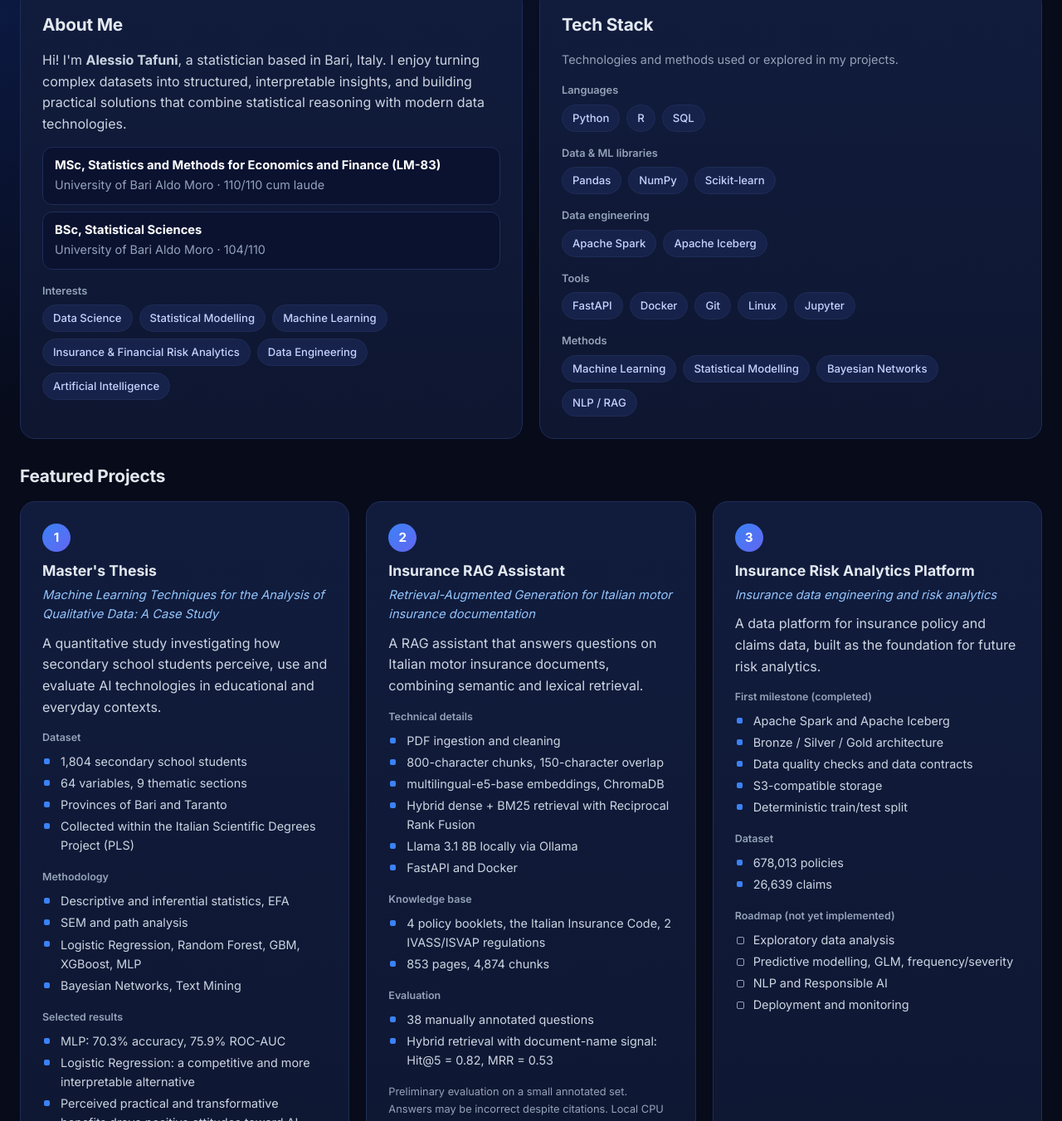
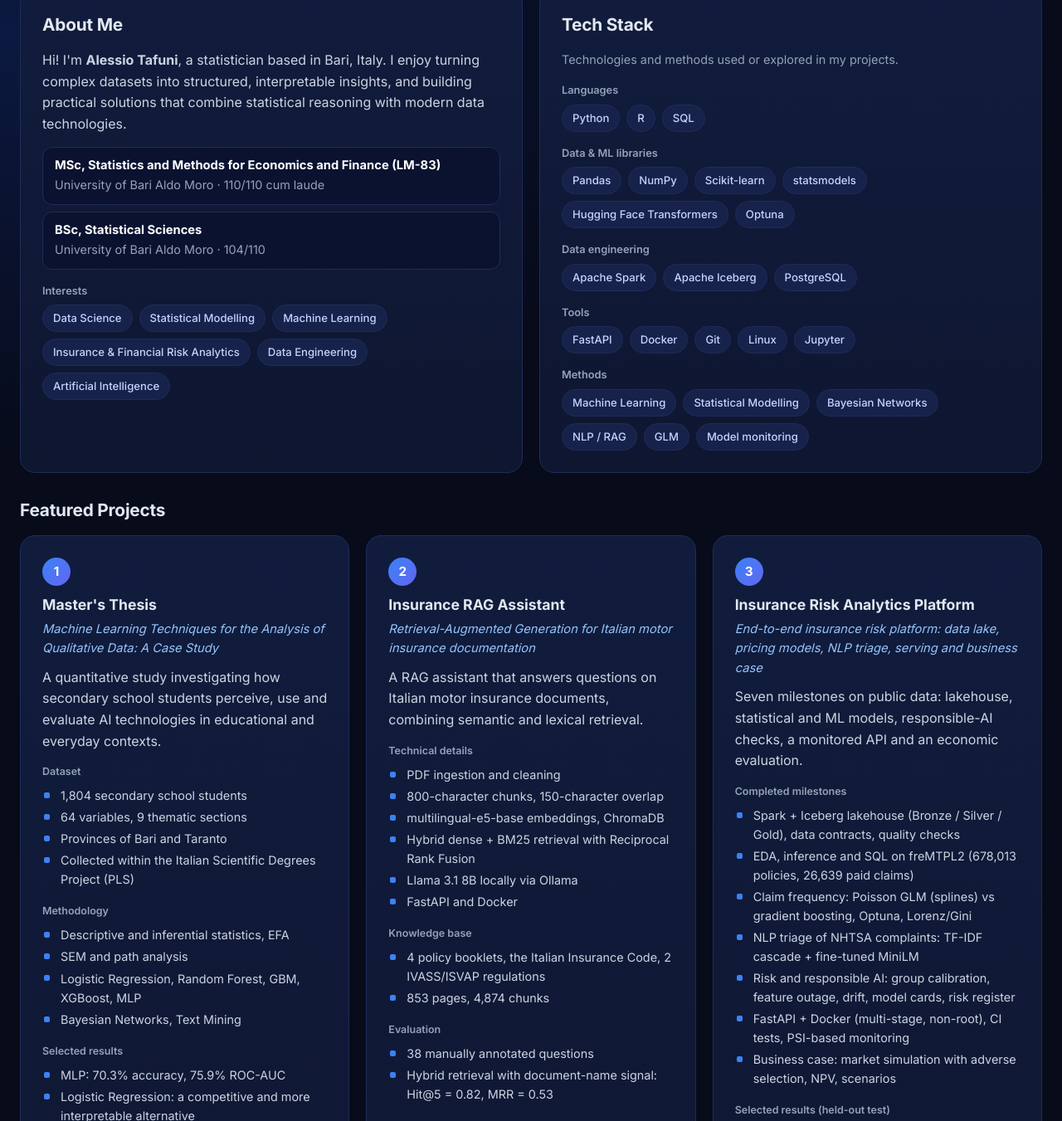
Before and after one commit to alextaf2017/alextaf2017.github.io, a plain HTML site: page index.html in a window 1280 px wide. Shown: the part 363-1714 px from the top of the page at 83% size. Drawn offline with Linux system fonts and the light colour scheme.

Commit message:
Update project 3: seven milestones, results, limitations
Co-Authored-By: Claude Sonnet 5.5 <noreply@anthropic.com>
Claude-Session: https://claude.ai/code/session_011hGnj6bvJiuejU6DqNfCBm

```diff
--- a/index.html
+++ b/index.html
@@ -87,10 +87,10 @@ footer{text-align:center;color:var(--muted);font-size:.8rem;padding:32px 0 40px}
     <h2>Tech Stack</h2>
     <p class="muted">Technologies and methods used or explored in my projects.</p>
     <div class="group"><b>Languages</b><div class="tags"><span class="tag">Python</span><span class="tag">R</span><span class="tag">SQL</span></div></div>
-    <div class="group"><b>Data &amp; ML libraries</b><div class="tags"><span class="tag">Pandas</span><span class="tag">NumPy</span><span class="tag">Scikit-learn</span></div></div>
-    <div class="group"><b>Data engineering</b><div class="tags"><span class="tag">Apache Spark</span><span class="tag">Apache Iceberg</span></div></div>
+    <div class="group"><b>Data &amp; ML libraries</b><div class="tags"><span class="tag">Pandas</span><span class="tag">NumPy</span><span class="tag">Scikit-learn</span><span class="tag">statsmodels</span><span class="tag">Hugging Face Transformers</span><span class="tag">Optuna</span></div></div>
+    <div class="group"><b>Data engineering</b><div class="tags"><span class="tag">Apache Spark</span><span class="tag">Apache Iceberg</span><span class="tag">PostgreSQL</span></div></div>
     <div class="group"><b>Tools</b><div class="tags"><span class="tag">FastAPI</span><span class="tag">Docker</span><span class="tag">Git</span><span class="tag">Linux</span><span class="tag">Jupyter</span></div></div>
-    <div class="group"><b>Methods</b><div class="tags"><span class="tag">Machine Learning</span><span class="tag">Statistical Modelling</span><span class="tag">Bayesian Networks</span><span class="tag">NLP / RAG</span></div></div>
+    <div class="group"><b>Methods</b><div class="tags"><span class="tag">Machine Learning</span><span class="tag">Statistical Modelling</span><span class="tag">Bayesian Networks</span><span class="tag">NLP / RAG</span><span class="tag">GLM</span><span class="tag">Model monitoring</span></div></div>
   </div>
 </section>
 
@@ -130,14 +130,13 @@ footer{text-align:center;color:var(--muted);font-size:.8rem;padding:32px 0 40px}
     <article class="card proj">
       <div class="num">3</div>
       <h3>Insurance Risk Analytics Platform</h3>
-      <p class="sub">Insurance data engineering and risk analytics</p>
-      <p>A data platform for insurance policy and claims data, built as the foundation for future risk analytics.</p>
-      <h4>First milestone (completed)</h4>
-      <ul><li>Apache Spark and Apache Iceberg</li><li>Bronze / Silver / Gold architecture</li><li>Data quality checks and data contracts</li><li>S3-compatible storage</li><li>Deterministic train/test split</li></ul>
-      <h4>Dataset</h4>
-      <ul><li>678,013 policies</li><li>26,639 claims</li></ul>
-      <h4>Roadmap (not yet implemented)</h4>
-      <ul><li class="road">Exploratory data analysis</li><li class="road">Predictive modelling, GLM, frequency/severity</li><li class="road">NLP and Responsible AI</li><li class="road">Deployment and monitoring</li></ul>
+      <p class="sub">End-to-end insurance risk platform: data lake, pricing models, NLP triage, serving and business case</p>
+      <p>Seven milestones on public data: lakehouse, statistical and ML models, responsible-AI checks, a monitored API and an economic evaluation.</p>
+      <h4>Completed milestones</h4>
+      <ul><li>Spark + Iceberg lakehouse (Bronze / Silver / Gold), data contracts, quality checks</li><li>EDA, inference and SQL on freMTPL2 (678,013 policies, 26,639 paid claims)</li><li>Claim frequency: Poisson GLM (splines) vs gradient boosting, Optuna, Lorenz/Gini</li><li>NLP triage of NHTSA complaints: TF-IDF cascade + fine-tuned MiniLM</li><li>Risk and responsible AI: group calibration, feature outage, drift, model cards, risk register</li><li>FastAPI + Docker (multi-stage, non-root), CI tests, PSI-based monitoring</li><li>Business case: market simulation with adverse selection, NPV, scenarios</li></ul>
+      <h4>Selected results (held-out test)</h4>
+      <ul><li>Frequency, Gini: boosting 0.318 vs GLM 0.290; deviance 0.4535 vs 0.4616</li><li>GLM is competitive up to about 27,000 training policies</li><li>NLP triage: recall 0.868 reviewing the top 5% of complaints</li><li>Removing Bonus-Malus: Gini 0.318 to 0.155 (feature-outage test)</li></ul>
+      <p class="note">Public datasets only; no real portfolio or dated claims. Claims without an amount are ambiguous and change the sign of the pricing gain. Single transformer training run; no fallback model without Bonus-Malus. The business case is a simulation with stated assumptions, not a forecast.</p>
       <div class="spacer"></div>
       <a class="btn" href="https://github.com/alextaf2017/insurance-risk-platform" target="_blank" rel="noopener">View repository ↗</a>
     </article>
@@ -179,7 +178,7 @@ footer{text-align:center;color:var(--muted);font-size:.8rem;padding:32px 0 40px}
       <div><b>Data Science</b><span>Exploratory analysis, predictive modelling</span></div>
       <div><b>Statistics</b><span>Inference, regression, SEM, Bayesian methods</span></div>
       <div><b>Insurance &amp; Finance</b><span>Risk analytics, claims analysis</span></div>
-      <div><b>Data Engineering</b><span>Lakehouse architecture, data quality</span></div>
+      <div><b>Data Engineering</b><span>Lakehouse architecture, data quality, serving</span></div>
       <div><b>Artificial Intelligence</b><span>RAG, LLMs, information retrieval</span></div>
     </div>
   </div>
```
